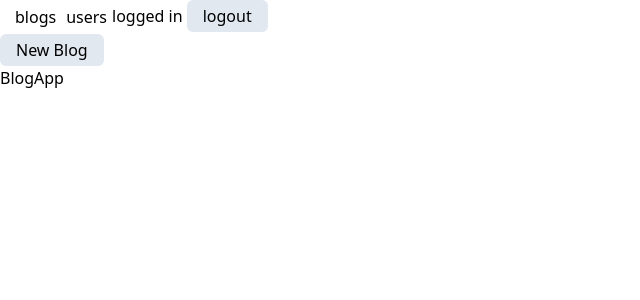
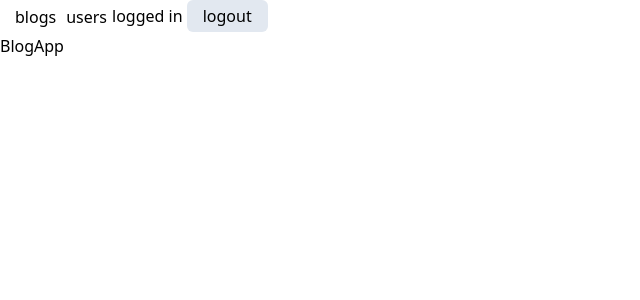
Before and after one commit to BhupenGupta05/blogApp, a React (Vite) app: page / in a window 1280 px wide. Shown: the top 300 px of the page, without its empty margins (0-640 px from the left). Built offline with nearby package versions, Linux system fonts and the light colour scheme; no server answers; sample sign-in values are in the browser's storage.

Commit message:
creation of new blog at /blogs url

```diff
--- a/src/App.jsx
+++ b/src/App.jsx
@@ -10,7 +10,7 @@ import Togglable from './components/Togglable'
 import BlogForm from './components/BlogForm'
 import Blogs from './components/Blogs'
 import Blog from './components/Blog'
-import { Route, Routes, Navigate } from 'react-router'
+import { Route, Routes, Navigate, useLocation } from 'react-router'
 import Home from './components/Home'
 import Users from './components/Users'
 import User from './components/User'
@@ -20,6 +20,7 @@ const App = () => {
   const dispatch = useDispatch()
   const user = useSelector((state) => state.user)
   const [loading, setLoading] = useState(true)
+  const location = useLocation()
 
   const blogFormRef = useRef()
 
@@ -50,6 +51,8 @@ const App = () => {
     dispatch(showNotification(`A new blog ${blogObj.title} by ${blogObj.author} added`, 5))
   }
 
+  const shouldRenderBlogForm = location.pathname === '/blogs'
+
   const blogForm = () => (
     <Togglable buttonLabel='New Blog' ref={blogFormRef} >
       <BlogForm createBlog={addBlog}/>
@@ -61,8 +64,7 @@ const App = () => {
       <Notification />
       <Menu />
 
-      {/* {!user && loginForm()} */}
-      {user && <div>
+      {shouldRenderBlogForm && user && <div>
         {blogForm()}
       </div>
       }
@@ -76,9 +78,6 @@ const App = () => {
         <Route path='/login' element={<Login />} />
       </Routes>
 
-      {/* If we dont define a buttonlabel, it will render a button with no text
-    <Togglable>buttonLabel forgotten... </Togglable>  */}
-
     </div>
   )
 }
```
